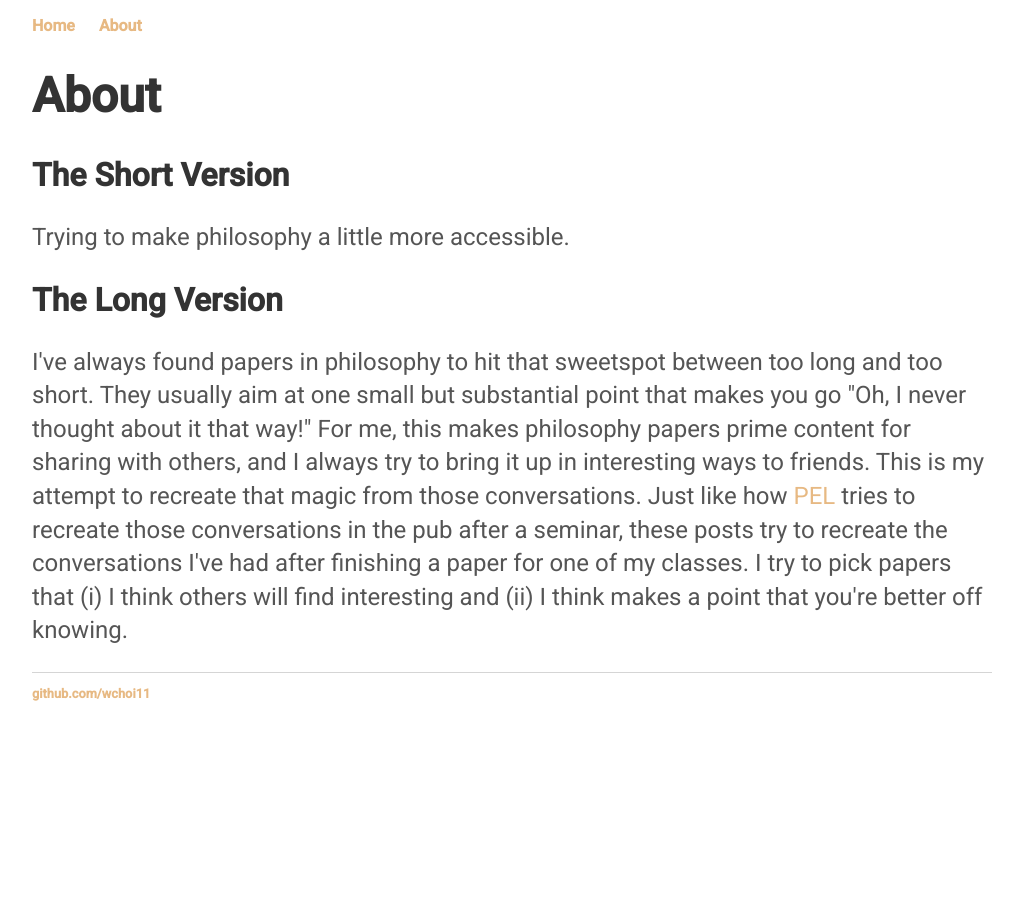
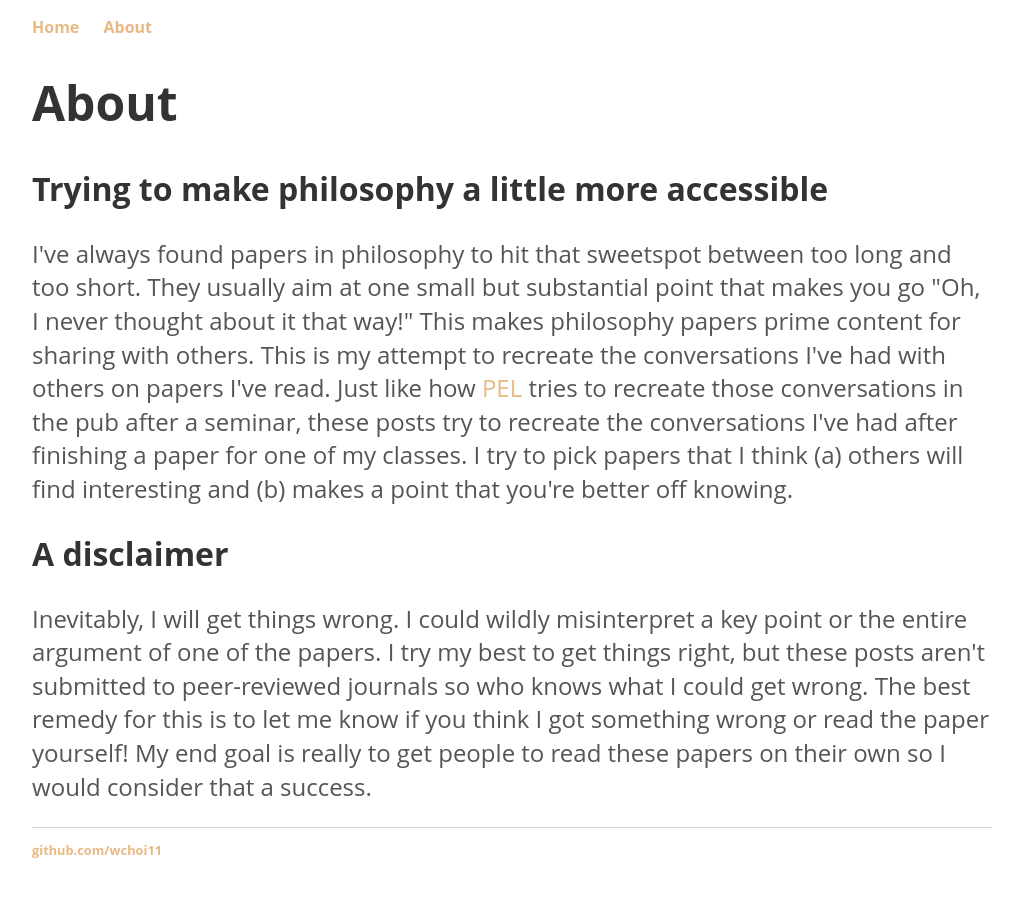
Before and after one commit to wchoi11/notchmess, a Jekyll site: the page built from about/index.html, in a window 1280 px wide. Shown: the top 897 px of the page, without its empty margins (128-1151 px from the left). Built offline with Jekyll 4.4.1, drawn with Linux system fonts in a browser that asks for light colours.

Commit message:
Publish first post

```diff
--- a/_layouts/home.html
+++ b/_layouts/home.html
@@ -4,7 +4,7 @@ layout: default
 <header id="header">
     <h1>Not Chmess</h1>
     <p>
-        <a href="https://github.com/wchoi11">by Eric Choi</a>
+        <a href="/notchmess/about/">by Eric Choi</a>
     </p>
 <!--    <a class="credit" style="background-color:black;color:white;text-decoration:none;padding:4px 6px;font-family:-apple-system, BlinkMacSystemFont, &quot;San Francisco&quot;, &quot;Helvetica Neue&quot;, Helvetica, Ubuntu, Roboto, Noto, &quot;Segoe UI&quot;, Arial, sans-serif;font-size:12px;font-weight:bold;line-height:1.2;display:inline-block;border-radius:3px" href="https://unsplash.com/@randyfath?utm_medium=referral&amp;utm_campaign=photographer-credit&amp;utm_content=creditBadge" target="_blank" rel="noopener noreferrer" title="Download free do whatever you want high-resolution photos from Randy Fath"><span style="display:inline-block;padding:2px 3px"><svg xmlns="http://www.w3.org/2000/svg" style="height:12px;width:auto;position:relative;vertical-align:middle;top:-2px;fill:white" viewBox="0 0 32 32"><title>unsplash-logo</title><path d="M10 9V0h12v9H10zm12 5h10v18H0V14h10v9h12v-9z"></path></svg></span><span style="display:inline-block;padding:2px 3px">Randy Fath</span></a>-->
 </header>
--- a/about/index.html
+++ b/about/index.html
@@ -5,16 +5,22 @@ title: About
 
 <h1>{{ page.title }}</h1>
 
-<h2>The Short Version</h2>
-<p>Trying to make philosophy a little more accessible.</p>
-
-<h2>The Long Version</h2>
+<h2>Trying to make philosophy a little more accessible</h2>
 <p>
     I've always found papers in philosophy to hit that sweetspot between too long and too short. They usually aim at one
-    small but substantial point that makes you go "Oh, I never thought about it that way!" For me, this makes  philosophy
-    papers prime content for sharing with others, and I always try to bring it up in interesting ways to friends. This is
-    my attempt to recreate that magic from those conversations. Just like how
-    <a href="https://partiallyexaminedlife.com/">PEL</a> tries to recreate those conversations in the pub after a seminar,
-    these posts try to recreate the conversations I've had after finishing a paper for one of my classes. I try to pick
-    papers that (i) I think others will find interesting and (ii) I think makes a point that you're better off knowing.
+    small but substantial point that makes you go "Oh, I never thought about it that way!" This makes philosophy
+    papers prime content for sharing with others. This is my attempt to recreate the conversations I've had with others
+    on papers I've read. Just like how <a href="https://partiallyexaminedlife.com/">PEL</a>
+    tries to recreate those conversations in the pub after a seminar, these posts try to recreate the conversations I've
+    had after finishing a paper for one of my classes. I try to pick papers that I think (a) others will find interesting
+    and (b) makes a point that you're better off knowing.
 </p>
+
+<h2>A disclaimer</h2>
+<p>
+    Inevitably, I will get things wrong. I could wildly misinterpret a key point or the entire argument of one of the
+    papers. I try my best to get things right, but these posts aren't submitted to peer-reviewed journals so who knows
+    what I could get wrong. The best remedy for this is to let me know if you think I got something wrong or read the
+    paper yourself! My end goal is really to get people to read these papers on their own so I would consider that a
+    success.
+</p>
--- a/css/main.css
+++ b/css/main.css
@@ -6,7 +6,7 @@ body {
     /*width: 60%;*/
     max-width: 60em;
     font-size: 16px;
-    font-family: 'Roboto', 'Helvetica', 'Arial', 'Sans-Serif';
+    font-family: 'Open Sans', 'Roboto', 'Helvetica', 'Arial', 'Sans-Serif';
 }
 
 header {
@@ -56,34 +56,46 @@ nav ul, footer ul {
     list-style: none;
     font-weight: bold;
 }
+
 nav ul li, footer ul li {
     display: inline;
     margin-right: 20px;
 }
+
 a {
     text-decoration: none;
     color: #e7b983;
 }
+
 a:hover {
     text-decoration: underline;
 }
+
 h1 {
     font-size: 3em;
     color: #333;
 }
+
 h2 {
     font-size: 2em;
     color: #333;
 }
+
 h3 {
     font-size: 1.5em;
     color: #333;
 }
+
 p {
     font-size: 1.5em;
     line-height: 1.4em;
     color: #555;
 }
+
+strong {
+    color: #333;
+}
+
 footer {
     border-top: 1px solid #d5d5d5;
     font-size: .8em;
@@ -91,7 +103,7 @@ footer {
 
 ul.posts {
     margin: 20px auto 40px;
-    font-size: 1.5em;
+    font-size: 1em;
 }
 
 ul.posts li {
@@ -105,3 +117,13 @@ ul.posts li {
     color: #777;
     /*color: rgba(150, 150, 150, 0.75);*/
 }
+
+.post-title {
+    font-size: 1.5em;
+}
+
+.post-preview {
+    border-left: 2px solid #00bfff;
+    background: #ececec;
+    padding: 1em;
+}
```
Also changed, not shown: _posts/2019-06-03-google-morals-virtue-asymmetry-of-deference.md (renamed from _drafts/2019-06-03-google-morals-virtue-asymmetry-of-deference.md, +26 -20 lines), index.html (+7 -5 lines), README.md, 1 other file.
